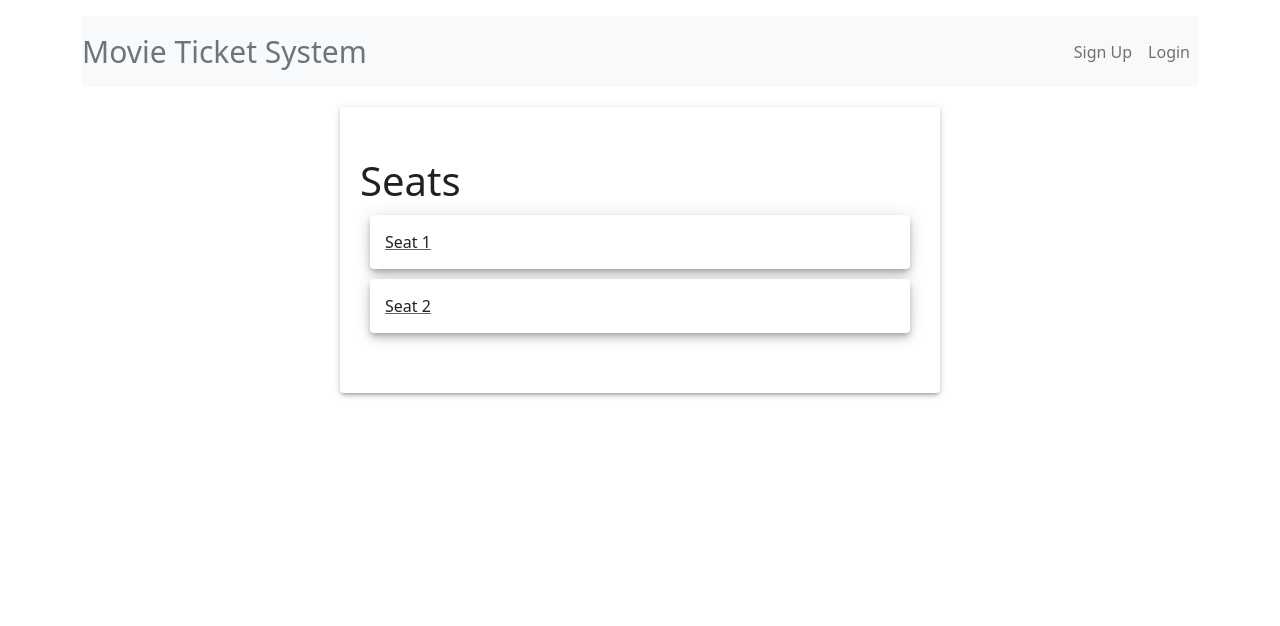
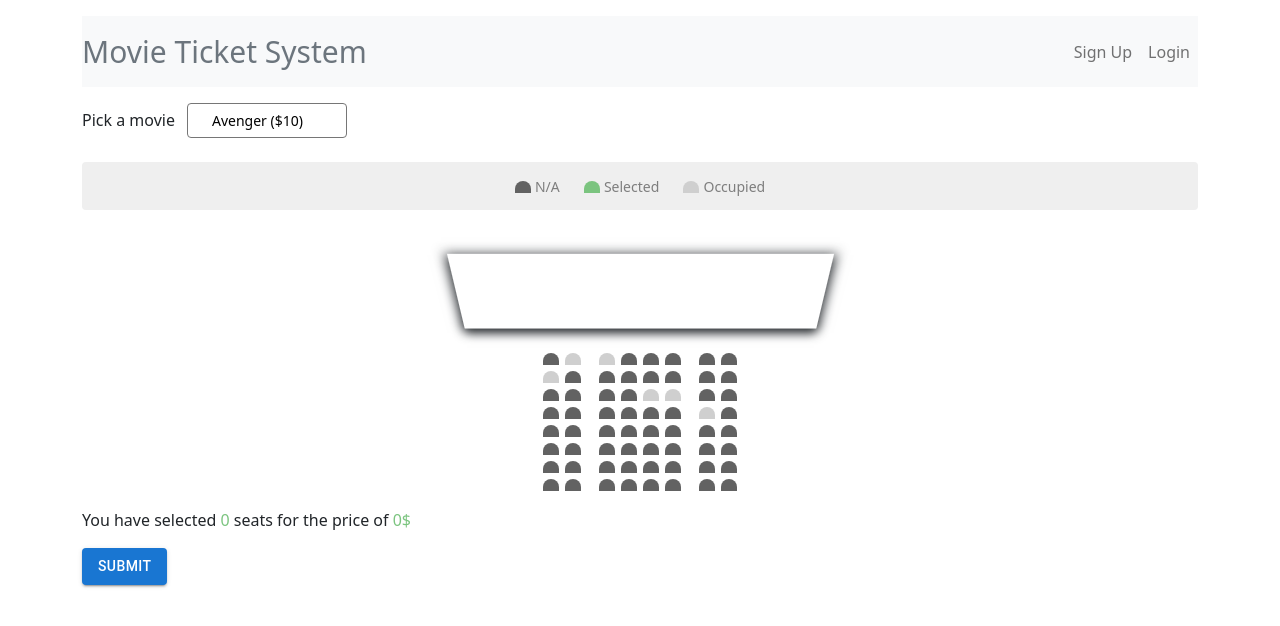
Before and after one commit to justinknguyen/movie-ticket-system, a React (Create React App) app in the folder react-frontend/: page /movie-ticket-system/seats in a window 1280 px wide. Shown: the top 626 px of the page. Built offline with nearby package versions, Linux system fonts and the light colour scheme; no server answers.

Commit message:
added seat map

```diff
--- a/react-frontend/src/Routes.js
+++ b/react-frontend/src/Routes.js
@@ -9,6 +9,7 @@ import Theatres from "./containers/Theatres";
 import Movies from "./containers/Movies";
 import Showtimes from "./containers/Showtimes";
 import Seats from "./containers/Seats";
+import Seats2 from "./containers/Seats2";
 import Payment from "./containers/Payment";
 
 export default function Links() {
@@ -20,7 +21,7 @@ export default function Links() {
         <Route path="/movie-ticket-system/" element={<Theatres />} />
         <Route path="/movie-ticket-system/movies" element={<Movies />} />
         <Route path="/movie-ticket-system/showtimes" element={<Showtimes />} />
-        <Route path="/movie-ticket-system/seats" element={<Seats />} />
+        <Route path="/movie-ticket-system/seats" element={<Seats2 />} />
         <Route path="/movie-ticket-system/payment" element={<Payment />} />
         {
           /* Finally, catch all unmatched routes */
--- /dev/null
+++ b/react-frontend/src/containers/Seats2.css
@@ -0,0 +1,138 @@
+@import url('https://fonts.googleapis.com/css?family=Exo+2&display=swap');
+
+*,
+*::after,
+*::before {
+  box-sizing: border-box;
+}
+
+.Seats2 {
+  text-align: center;
+  display: flex;
+  flex-flow: column;
+  align-items: center;
+}
+
+.Movies {
+  margin-bottom: 24px;
+}
+
+.Movies select {
+  appearance: none;
+  background: white;
+  font-size: 14px;
+  margin-left: 12px;
+  border-radius: 4px;
+  padding: 6px 24px;
+}
+
+.ShowCase {
+  margin: 0 0 48px;
+  padding: 0;
+  list-style: none;
+  display: flex;
+  justify-content: center;
+  background: #efefef;
+  padding: 12px;
+  border-radius: 4px;
+  color: #7e7e7e;
+}
+
+.ShowCase li {
+  margin: 0 12px;
+}
+
+.Cinema {
+  margin-bottom: 18px;
+  perspective: 400px;
+
+  display: grid;
+  place-items: center;
+  grid-gap: 24px;
+}
+
+.Cinema .screen {
+  height: 70px;
+  background: white;
+  width: 30%;
+  transform: rotateX(-30deg) scale(1.1);
+  box-shadow: 0 3px 10px 2px;
+}
+
+.Cinema .seats {
+  display: grid;
+  grid-gap: 6px;
+  grid-template-columns: repeat(8, min-content);
+  align-items: center;
+}
+
+.Cinema .seats .seat:nth-of-type(8n + 2) {
+  margin-right: 12px;
+}
+
+.Cinema .seats .seat:nth-of-type(8n + 6) {
+  margin-right: 12px;
+}
+
+.Cinema .seats .seat:not(.occupied):hover,
+.Cinema .seats .seat:not(.occupied):focus {
+  cursor: pointer;
+  background: #c1eac5;
+  transform: scale(1.2);
+}
+
+.Cinema .seats .seat.selected::after {
+  content: '';
+  position: absolute;
+  top: 0;
+  left: 2px;
+  width: 12px;
+  height: 12px;
+  border-radius: 100%;
+  background: transparent;
+  border: 1px solid #7bc47f;
+  animation: show-off 0.8s;
+  visibility: hidden;
+}
+
+@keyframes show-off {
+  0% {
+    transform: scale(1);
+    opacity: 1;
+    visibility: visible;
+  }
+
+  100% {
+    transform: scale(3);
+    opacity: 0;
+  }
+}
+
+.seat {
+  display: inline-block;
+  background: #626262;
+  width: 16px;
+  height: 12px;
+  border-top-left-radius: 10px;
+  border-top-right-radius: 10px;
+  transition: transform 0.3s ease-in-out;
+
+  position: relative;
+  top: 1px;
+}
+
+.seat.selected {
+  background: #7bc47f !important;
+}
+
+.seat.occupied {
+  background: #cfcfcf;
+}
+
+.info .count {
+  color: #7bc47f;
+}
+
+.info .total {
+  color: #7bc47f;
+}
--- /dev/null
+++ b/react-frontend/src/containers/Seats2.js
@@ -0,0 +1,156 @@
+import './Seats2.css'
+import React, { useState } from 'react'
+import clsx from 'clsx'
+import Button from '@mui/material/Button';
+import { useNavigate } from "react-router-dom";
+
+const movies = [
+  {
+    name: 'Avenger',
+    price: 10,
+    occupied: [20, 21, 30, 1, 2, 8],
+  },
+  {
+    name: 'Joker',
+    price: 12,
+    occupied: [9, 41, 35, 11, 65, 26],
+  },
+  {
+    name: 'Toy story',
+    price: 8,
+    occupied: [37, 25, 44, 13, 2, 3],
+  },
+  {
+    name: 'the lion king',
+    price: 9,
+    occupied: [10, 12, 50, 33, 28, 47],
+  },
+]
+
+const seats = Array.from({ length: 8 * 8 }, (_, i) => i)
+
+export default function Seats2() {
+    const nav = useNavigate();
+  const [selectedMovie, setSelectedMovie] = useState(movies[0])
+  const [selectedSeats, setSelectedSeats] = useState([])
+  const [isError, setIsError] = useState(false);
+  const [isSubmitted, setIsSubmitted] = useState(false);
+
+  const handleClick=(e)=>{
+    e.preventDefault()
+    nav("/movie-ticket-system/payment");
+  }
+
+  return (
+    <div className="App">
+      <Movies
+        movie={selectedMovie}
+        onChange={movie => {
+          setSelectedSeats([])
+          setSelectedMovie(movie)
+        }}
+      />
+      <ShowCase />
+      <Cinema
+        movie={selectedMovie}
+        selectedSeats={selectedSeats}
+        onSelectedSeatsChange={selectedSeats => setSelectedSeats(selectedSeats)}
+      />
+
+      <p className="info">
+        You have selected <span className="count">{selectedSeats.length}</span>{' '}
+        seats for the price of{' '}
+        <span className="total">
+          {selectedSeats.length * selectedMovie.price}$
+        </span>
+      </p>
+      <Button variant="contained" onClick={handleClick}>
+        Submit
+      </Button>
+    </div>
+  )
+}
+
+function Movies({ movie, onChange }) {
+  return (
+    <div className="Movies">
+      <label htmlFor="movie">Pick a movie</label>
+      <select
+        id="movie"
+        value={movie.name}
+        onChange={e => {
+          onChange(movies.find(movie => movie.name === e.target.value))
+        }}
+      >
+        {movies.map(movie => (
+          <option key={movie.name} value={movie.name}>
+            {movie.name} (${movie.price})
+          </option>
+        ))}
+      </select>
+    </div>
+  )
+}
+
+function ShowCase() {
+  return (
+    <ul className="ShowCase">
+      <li>
+        <span className="seat" /> <small>N/A</small>
+      </li>
+      <li>
+        <span className="seat selected" /> <small>Selected</small>
+      </li>
+      <li>
+        <span className="seat occupied" /> <small>Occupied</small>
+      </li>
+    </ul>
+  )
+}
+
+function Cinema({ movie, selectedSeats, onSelectedSeatsChange }) {
+  function handleSelectedState(seat) {
+    const isSelected = selectedSeats.includes(seat)
+    if (isSelected) {
+      onSelectedSeatsChange(
+        selectedSeats.filter(selectedSeat => selectedSeat !== seat),
+      )
+    } else {
+      onSelectedSeatsChange([...selectedSeats, seat])
+    }
+  }
+
+  return (
+    <div className="Cinema">
+      <div className="screen" />
+
+      <div className="seats">
+        {seats.map(seat => {
+          const isSelected = selectedSeats.includes(seat)
+          const isOccupied = movie.occupied.includes(seat)
+          return (
+            <span
+              tabIndex="0"
+              key={seat}
+              className={clsx(
+                'seat',
+                isSelected && 'selected',
+                isOccupied && 'occupied',
+              )}
+              onClick={isOccupied ? null : () => handleSelectedState(seat)}
+              onKeyPress={
+                isOccupied
+                  ? null
+                  : e => {
+                      if (e.key === 'Enter') {
+                        handleSelectedState(seat)
+                      }
+                    }
+              }
+            />
+          )
+        })}
+      </div>
+    </div>
+  )
+}
```
Also changed, not shown: 22 other files (tests, documents, lock files or other folders).
